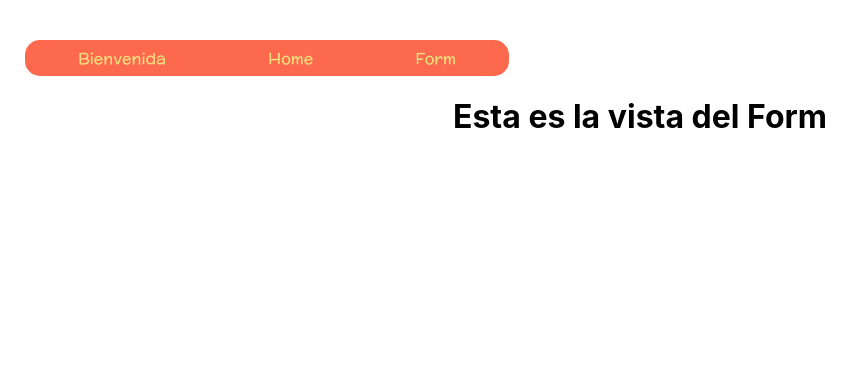
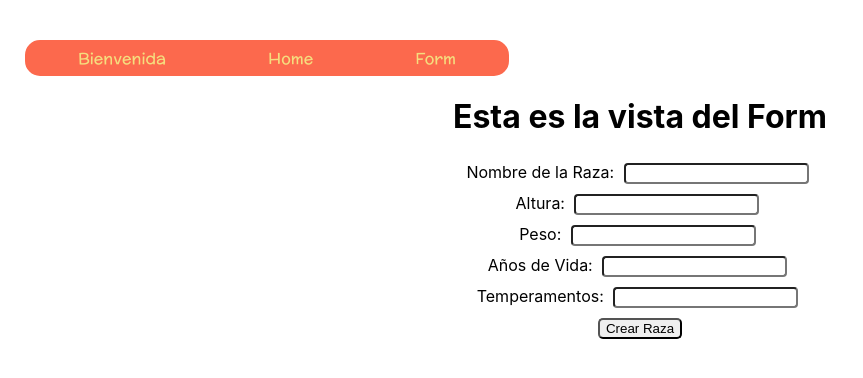
Before and after one commit to Sandriuxm11/Henry_PIdogs, a React (Create React App) app in the folder client/: page /create in a window 1280 px wide. Shown: the top 378 px of the page, without its empty margins (0-863 px from the left). Built offline with nearby package versions, Linux system fonts and the light colour scheme.

Commit message:
inicio de formulario

```diff
--- a/client/src/components/CardsContainer/Cardscontainer.jsx
+++ b/client/src/components/CardsContainer/Cardscontainer.jsx
@@ -172,6 +172,7 @@ const CardsContainer = () => {
         <div className={style.CardsContainer}>
             {dogs.map(dog => {
                 return <Card
+                key={dog.id}
                 imagen={dog.imagen}
                 id={dog.id}
                 name={dog.name}
--- /dev/null
+++ b/client/src/components/Formulario/Formulario.jsx
@@ -0,0 +1,36 @@
+const Formulario = () => {
+    return(
+        <form>
+            <div>
+                <label htmlFor="name">Nombre de la Raza: </label>
+                <input type="text" name="name"/>
+            </div>
+
+            <div>
+                <label htmlFor="altura">Altura: </label>
+                <input type="text" name="altura"/>
+            </div>
+
+            <div>
+                <label htmlFor="peso">Peso: </label>
+                <input type="text" name="peso"/>
+            </div>
+
+            <div>
+                <label htmlFor="anosDeVida">Años de Vida: </label>
+                <input type="text" name="anosDeVida"/>
+            </div>
+
+            <div>
+                <label htmlFor="temperamento">Temperamentos: </label>
+                <input type="text" name="temperamento"/>
+            </div>
+
+            <button type="submit">Crear Raza</button>
+
+        </form>
+    )
+
+};
+
+export default Formulario;
--- a/client/src/views/form/form.jsx
+++ b/client/src/views/form/form.jsx
@@ -1,8 +1,12 @@
+import Formulario from "../../components/Formulario/Formulario";
+
 const Form = () => {
     return (
-        <>
+        <div>
         <h1>Esta es la vista del Form</h1>
-        </>
+
+        <Formulario />
+        </div>
     )
 };
 
```
Also changed, not shown: client/src/components/Formulario/Formulario.module.css (added).
